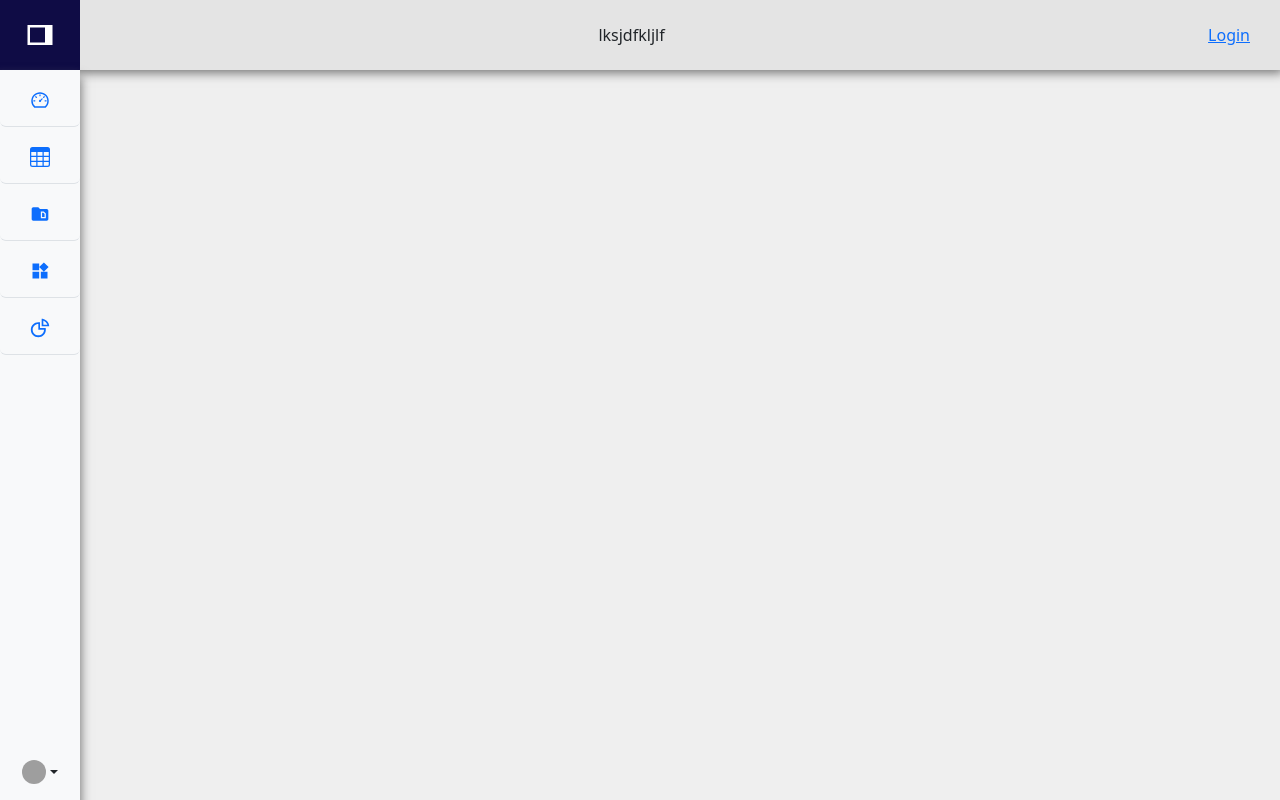
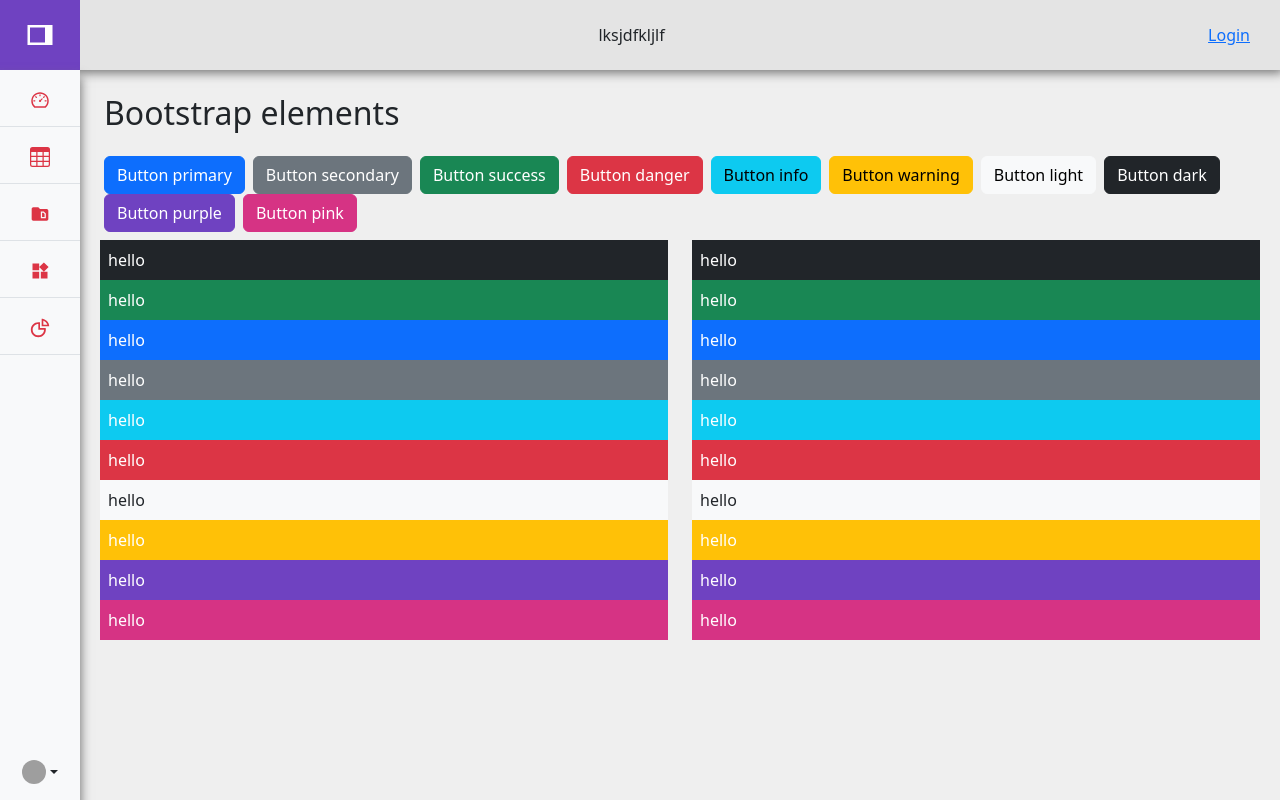
Before and after one commit to anandtosh/react-bs-ui, a React (Create React App) app: page /dashboard in a window 1280 px wide. Built offline with nearby package versions, Linux system fonts and the light colour scheme; grey boxes are pictures that could not be loaded.

Commit message:
customizing scss

```diff
--- a/package.json
+++ b/package.json
@@ -12,6 +12,7 @@
     "react-icons": "^4.6.0",
     "react-router-dom": "^6.4.3",
     "react-scripts": "5.0.1",
+    "react-select": "^5.6.1",
     "recharts": "^2.1.16",
     "web-vitals": "^2.1.4",
     "zustand": "^4.1.4"
--- a/src/components/dashboard/dashboard.css
+++ b/src/components/dashboard/dashboard.css
@@ -15,7 +15,6 @@
     margin: -25px;
     margin-left: -30px;
     padding: 20px 25px;
-    background-color: rgb(15, 12, 69);
 }
 
 .dashboard-content{
@@ -23,7 +22,6 @@
 }
 
 .dashboard-left-sidebar{
-    background-color: rgb(255, 255, 255);
     width: 250px;
     height: calc(100vh - 70px);
     margin-top: 70px;
@@ -32,7 +30,7 @@
 }
 
 .dashboard-left-sidebar .nav-link{
-    border-radius: 0px;
+    border-radius: 0px !important;
     white-space: nowrap;
 }
 
--- a/src/components/dashboard/header/DashboardHeader.js
+++ b/src/components/dashboard/header/DashboardHeader.js
@@ -8,8 +8,8 @@
   const setLeftSidebar = useStore((state) => state.setLeftSidebar)
 
   return (
-    <div className='d-flex dashboard-header'>
-        <div className={'menu-toggler d-flex '+(leftSidebar? 'open' : '')}>
+    <div className='d-flex dashboard-header '>
+        <div className={'menu-toggler bg-purple d-flex '+(leftSidebar? 'open' : '')}>
             <div className={'menu-brand-name text-white '+(leftSidebar ? '' : 'd-none')}>
               <h4>a2zcoder.com</h4>
             </div>
--- a/src/components/dashboard/left-sidebar/LeftSidebar.js
+++ b/src/components/dashboard/left-sidebar/LeftSidebar.js
@@ -7,7 +7,7 @@
 import { NavLink } from 'react-router-dom'
 import { CgChart } from 'react-icons/cg'
 
-const getBtnClasses =({ isActive }) =>isActive ?"nav-link active py-3 border-bottom" : "nav-link py-3 border-bottom"
+const getBtnClasses =({ isActive }) =>isActive ?"nav-link nav-link-danger active py-3 border-bottom" : "nav-link nav-link-danger py-3 border-bottom"
 
 export default function LeftSidebar() {
   const isOpen = useStore((state) => state.leftSidebar)
--- /dev/null
+++ b/src/components/pages/bootstrap/BootstrapCompnenets.js
@@ -0,0 +1,49 @@
+import React from 'react'
+
+export default function BootstrapCompnenets() {
+  return (
+    <>
+        <h2 className='m-4'>Bootstrap elements</h2>
+        <div class="row m-2">
+            <div class="col-md-12">
+                <a name="" id="" class="btn btn-primary mx-1" href="#" role="button">Button primary</a>
+                <a name="" id="" class="btn btn-secondary mx-1" href="#" role="button">Button secondary</a>
+                <a name="" id="" class="btn btn-success mx-1" href="#" role="button">Button success</a>
+                <a name="" id="" class="btn btn-danger mx-1" href="#" role="button">Button danger</a>
+                <a name="" id="" class="btn btn-info mx-1" href="#" role="button">Button info</a>
+                <a name="" id="" class="btn btn-warning mx-1" href="#" role="button">Button warning</a>
+                <a name="" id="" class="btn btn-light mx-1" href="#" role="button">Button light</a>
+                <a name="" id="" class="btn btn-dark mx-1" href="#" role="button">Button dark</a>
+                <a name="" id="" class="btn btn-purple mx-1" href="#" role="button">Button purple</a>
+                <a name="" id="" class="btn btn-pink mx-1" href="#" role="button">Button pink</a>
+            </div>
+        </div>
+        <div className='row m-2'>
+            <div className='col-md-6'>
+                <div className='bg-dark text-white p-2'>hello</div>
+                <div className='bg-success text-white p-2'>hello</div>
+                <div className='bg-primary text-white p-2'>hello</div>
+                <div className='bg-secondary text-white p-2'>hello</div>
+                <div className='bg-info text-white p-2'>hello</div>
+                <div className='bg-danger text-white p-2'>hello</div>
+                <div className='bg-light p-2'>hello</div>
+                <div className='bg-warning text-white p-2'>hello</div>
+                <div className='bg-purple text-white p-2'>hello</div>
+                <div className='bg-pink text-white p-2'>hello</div>
+            </div>
+            <div className='col-md-6'>
+                <div className='bg-dark text-white p-2'>hello</div>
+                <div className='bg-success text-white p-2'>hello</div>
+                <div className='bg-primary text-white p-2'>hello</div>
+                <div className='bg-secondary text-white p-2'>hello</div>
+                <div className='bg-info text-white p-2'>hello</div>
+                <div className='bg-danger text-white p-2'>hello</div>
+                <div className='bg-light p-2'>hello</div>
+                <div className='bg-warning text-white p-2'>hello</div>
+                <div className='bg-purple text-white p-2'>hello</div>
+                <div className='bg-pink text-white p-2'>hello</div>
+            </div>
+        </div>
+    </>
+  )
+}
--- a/src/components/pages/snippets/people-list/PeopleListSnip.js
+++ b/src/components/pages/snippets/people-list/PeopleListSnip.js
@@ -12,7 +12,7 @@
             {[0,1,2].map((i) => (
             <li class="list-group-item d-flex" key={i}>
                 <div className='snip-img'>
-                    <img src="https://picsum.photos/100/100" class="img rounded-circle img-thumbnail" width={70} alt=""/>
+                    <img src="https://picsum.photos/100/100" class="img rounded-circle img-thumbnail shadow" width={70} alt=""/>
                 </div>
                 <div className='snip-body ms-3'>
                     <div>RT008 - <strong>Ananad Bhatnagar</strong></div>
--- a/src/components/router/AppRoutes.js
+++ b/src/components/router/AppRoutes.js
@@ -8,6 +8,7 @@
 import Snippets from '../pages/snippets'
 import Widgets from '../pages/widgets/Widgets'
 import Charts from '../pages/charts/Charts'
+import BootstrapCompnenets from '../pages/bootstrap/BootstrapCompnenets'
 export default function AppRoutes() {
   return (
     <BrowserRouter>
@@ -15,6 +16,7 @@
         <Route path='/' element={<Home/>}/>
         <Route path={'/login'} element={<Login />} />
         <Route path={'/dashboard'} element={<Dashboard/>}>
+          <Route index element={<BootstrapCompnenets/>} />
           <Route path={'user'} element={<User/>}/>
           <Route path={'table'} element={<Table/>}/>
           <Route path={'snippets'} element={<Snippets/>}/>
--- /dev/null
+++ b/src/css/nav.scss
@@ -0,0 +1,182 @@
+// Base class
+//
+// Kickstart any navigation component with a set of style resets. Works with
+// `<nav>`s, `<ul>`s or `<ol>`s.
+
+.nav {
+    // scss-docs-start nav-css-vars
+    --#{$prefix}nav-link-padding-x: #{$nav-link-padding-x};
+    --#{$prefix}nav-link-padding-y: #{$nav-link-padding-y};
+    @include rfs($nav-link-font-size, --#{$prefix}nav-link-font-size);
+    --#{$prefix}nav-link-font-weight: #{$nav-link-font-weight};
+    --#{$prefix}nav-link-color: #{$nav-link-color};
+    --#{$prefix}nav-link-hover-color: #{$nav-link-hover-color};
+    --#{$prefix}nav-link-disabled-color: #{$nav-link-disabled-color};
+    // scss-docs-end nav-css-vars
+
+    display: flex;
+    flex-wrap: wrap;
+    padding-left: 0;
+    margin-bottom: 0;
+    list-style: none;
+  }
+
+  .nav-link {
+    display: block;
+    padding: var(--#{$prefix}nav-link-padding-y) var(--#{$prefix}nav-link-padding-x);
+    @include font-size(var(--#{$prefix}nav-link-font-size));
+    font-weight: var(--#{$prefix}nav-link-font-weight);
+    color: var(--#{$prefix}nav-link-color);
+    text-decoration: if($link-decoration == none, null, none);
+    @include transition($nav-link-transition);
+
+    &:hover,
+    &:focus {
+      color: var(--#{$prefix}nav-link-hover-color);
+      text-decoration: if($link-hover-decoration == underline, none, null);
+    }
+
+    // Disabled state lightens text
+    &.disabled {
+      color: var(--#{$prefix}nav-link-disabled-color);
+      pointer-events: none;
+      cursor: default;
+    }
+  }
+
+  //
+  // Tabs
+  //
+
+  .nav-tabs {
+    // scss-docs-start nav-tabs-css-vars
+    --#{$prefix}nav-tabs-border-width: #{$nav-tabs-border-width};
+    --#{$prefix}nav-tabs-border-color: #{$nav-tabs-border-color};
+    --#{$prefix}nav-tabs-border-radius: #{$nav-tabs-border-radius};
+    --#{$prefix}nav-tabs-link-hover-border-color: #{$nav-tabs-link-hover-border-color};
+    --#{$prefix}nav-tabs-link-active-color: #{$nav-tabs-link-active-color};
+    --#{$prefix}nav-tabs-link-active-bg: #{$nav-tabs-link-active-bg};
+    --#{$prefix}nav-tabs-link-active-border-color: #{$nav-tabs-link-active-border-color};
+    // scss-docs-end nav-tabs-css-vars
+
+    border-bottom: var(--#{$prefix}nav-tabs-border-width) solid var(--#{$prefix}nav-tabs-border-color);
+
+    .nav-link {
+      margin-bottom: calc(-1 * var(--#{$prefix}nav-tabs-border-width)); // stylelint-disable-line function-disallowed-list
+      background: none;
+      border: var(--#{$prefix}nav-tabs-border-width) solid transparent;
+      @include border-top-radius(var(--#{$prefix}nav-tabs-border-radius));
+
+      &:hover,
+      &:focus {
+        // Prevents active .nav-link tab overlapping focus outline of previous/next .nav-link
+        isolation: isolate;
+        border-color: var(--#{$prefix}nav-tabs-link-hover-border-color);
+      }
+
+      &.disabled,
+      &:disabled {
+        color: var(--#{$prefix}nav-link-disabled-color);
+        background-color: transparent;
+        border-color: transparent;
+      }
+    }
+
+    .nav-link.active,
+    .nav-item.show .nav-link {
+      color: var(--#{$prefix}nav-tabs-link-active-color);
+      background-color: var(--#{$prefix}nav-tabs-link-active-bg);
+      border-color: var(--#{$prefix}nav-tabs-link-active-border-color);
+    }
+
+    .dropdown-menu {
+      // Make dropdown border overlap tab border
+      margin-top: calc(-1 * var(--#{$prefix}nav-tabs-border-width)); // stylelint-disable-line function-disallowed-list
+      // Remove the top rounded corners here since there is a hard edge above the menu
+      @include border-top-radius(0);
+    }
+  }
+
+
+  //
+  // Pills
+  //
+
+  .nav-pills {
+    // scss-docs-start nav-pills-css-vars
+    --#{$prefix}nav-pills-border-radius: #{$nav-pills-border-radius};
+    --#{$prefix}nav-pills-link-active-color: #{$nav-pills-link-active-color};
+    --#{$prefix}nav-pills-link-active-bg: #{$nav-pills-link-active-bg};
+    // scss-docs-end nav-pills-css-vars
+
+    .nav-link {
+      background: none;
+      border: 0;
+      @include border-radius(var(--#{$prefix}nav-pills-border-radius));
+
+      &:disabled {
+        color: var(--#{$prefix}nav-link-disabled-color);
+        background-color: transparent;
+        border-color: transparent;
+      }
+    }
+
+    .nav-link.active,
+    .show > .nav-link {
+      color: var(--#{$prefix}nav-pills-link-active-color);
+      @include gradient-bg(var(--#{$prefix}nav-pills-link-active-bg));
+    }
+  }
+
+
+  //
+  // Justified variants
+  //
+
+  .nav-fill {
+    > .nav-link,
+    .nav-item {
+      flex: 1 1 auto;
+      text-align: center;
+    }
+  }
+
+  .nav-justified {
+    > .nav-link,
+    .nav-item {
+      flex-basis: 0;
+      flex-grow: 1;
+      text-align: center;
+    }
+  }
+
+  .nav-fill,
+  .nav-justified {
+    .nav-item .nav-link {
+      width: 100%; // Make sure button will grow
+    }
+  }
+
+
+  // Tabbable tabs
+  //
+  // Hide tabbable panes to start, show them when `.active`
+
+  .tab-content {
+    > .tab-pane {
+      display: none;
+    }
+    > .active {
+      display: block;
+    }
+  }
+
+  @each $color,$value in $theme-colors {
+    .nav-link-#{$color} {
+      color: $value !important;
+    }
+    .nav-link-#{$color}.active {
+      color: white !important;
+      background-color: $value !important;
+    }
+  }
```
Also changed, not shown: src/bs-custom.scss (+44 -2 lines), 1 other file (tests, documents, lock files or other folders).
